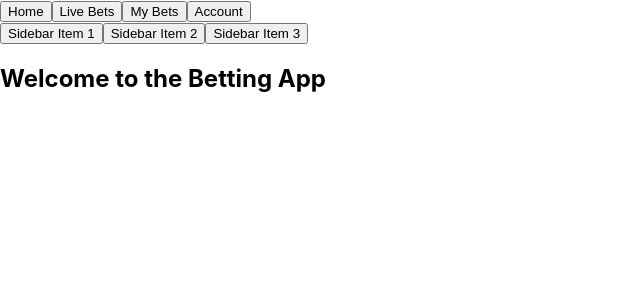
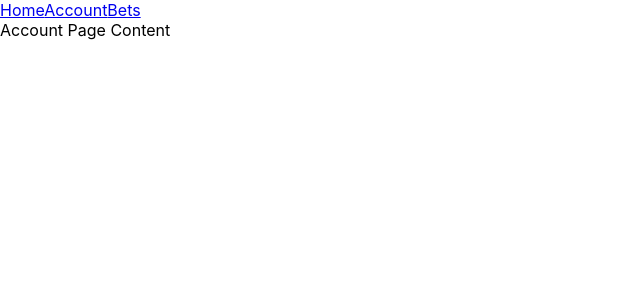
Before and after one commit to CallihanB03/HackTX2024Spring, a React (Create React App) app in the folder frontend/: page /account in a window 1280 px wide. Shown: the top 300 px of the page, without its empty margins (0-640 px from the left). Built offline with nearby package versions, Linux system fonts and the light colour scheme.

Commit message:
separate each page into own files

```diff
--- /dev/null
+++ b/frontend/src/Account.js
@@ -0,0 +1,7 @@
+import React from 'react';
+
+const Account = () => {
+  return <div>Account Page Content</div>;
+};
+
+export default Account;
--- a/frontend/src/App.js
+++ b/frontend/src/App.js
@@ -1,29 +1,30 @@
 import React from 'react';
+import { BrowserRouter as Router, Route, Link, Routes } from 'react-router-dom';
+import Home from './Home';       // Assuming the file is named Home.js and is in the same directory
+import Account from './Account'; // Assuming the file is named Account.js
+import Bets from './Bets';       // Assuming the file is named Bets.js
 
 const App = () => {
     return (
+        <Router>
             <div className="app">
                 <header className="app-header">
                     <nav>
-          <button>Home</button>
-          <button>Live Bets</button>
-          <button>My Bets</button>
-          <button>Account</button>
+                        <Link to="/">Home</Link>
+                        <Link to="/account">Account</Link>
+                        <Link to="/bets">Bets</Link>
                     </nav>
                 </header>
 
-      <div className="main-content">
-        <aside className="sidebar">
-          <button>Sidebar Item 1</button>
-          <button>Sidebar Item 2</button>
-          <button>Sidebar Item 3</button>
-        </aside>
-        <section className="content">
-          <h1>Welcome to the Betting App</h1>
-          {/* Content goes here */}
-        </section>
+                <main className="main-content">
+                    <Routes>
+                        <Route path="/" element={<Home />} exact />
+                        <Route path="/account" element={<Account />} />
+                        <Route path="/bets" element={<Bets />} />
+                    </Routes>
+                </main>
             </div>
-    </div>
+        </Router>
     );
 };
 
--- /dev/null
+++ b/frontend/src/Bets.js
@@ -0,0 +1,7 @@
+import React from 'react';
+
+const Bets = () => {
+  return <div>Bets Page Content</div>;
+};
+
+export default Bets;
--- /dev/null
+++ b/frontend/src/Home.js
@@ -0,0 +1,7 @@
+import React from 'react';
+
+const Home = () => {
+    return <div>Home Page Content</div>;
+};
+
+export default Home;
```
Lines whose indentation alone changed are shown as unchanged.
